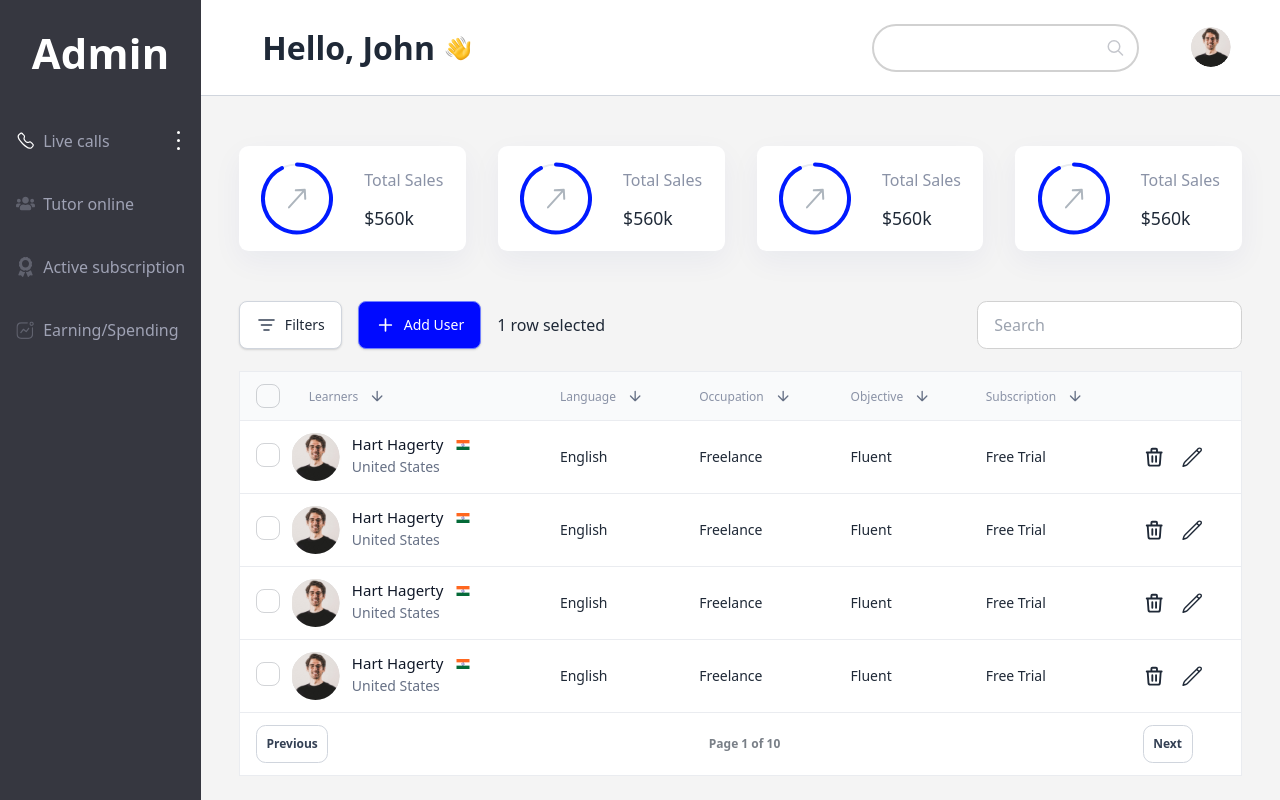
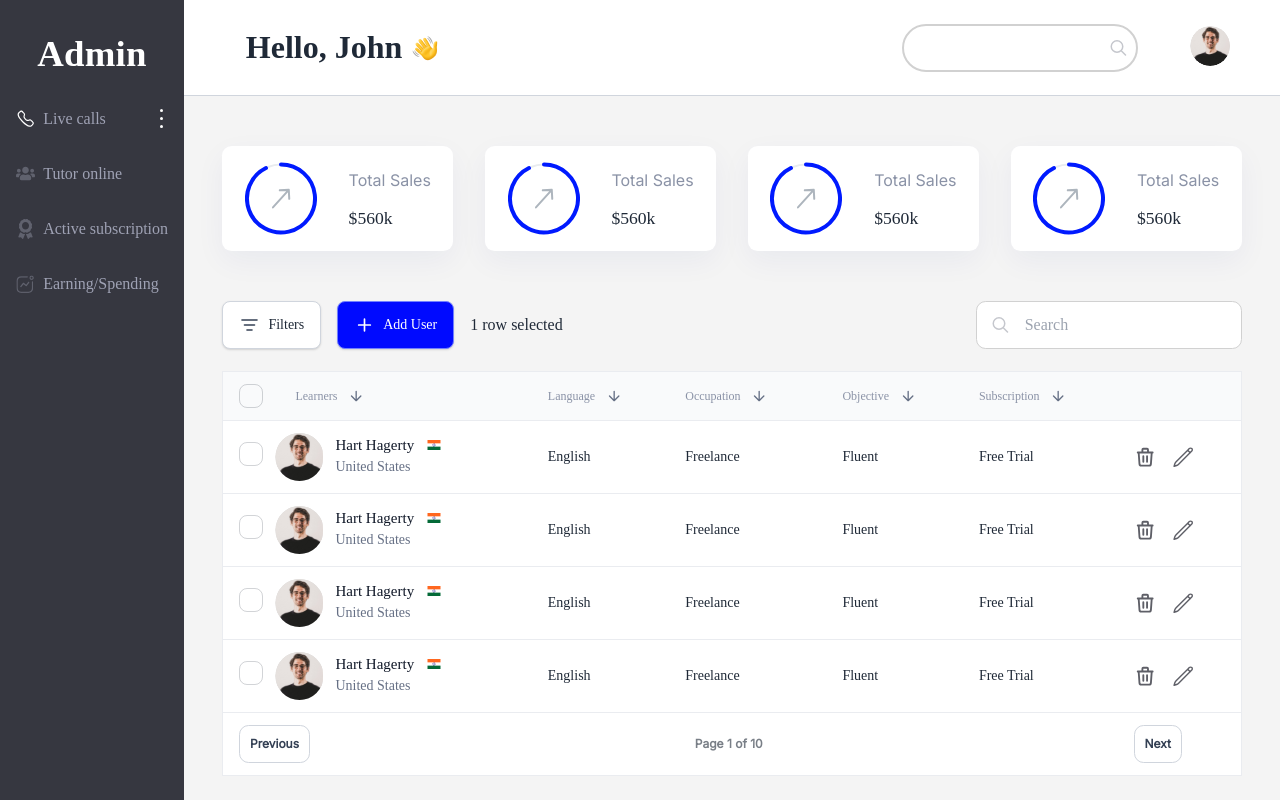
Before and after one commit to patrice012/dashboard-UI, a React (Vite) app: page / in a window 1280 px wide. Built offline with nearby package versions, Linux system fonts and the light colour scheme.

Commit message:
add laptop design

```diff
--- a/src/components/NavBar.jsx
+++ b/src/components/NavBar.jsx
@@ -1,14 +1,14 @@
 const NavBar = () => {
   return (
     <div className="navbar">
-      <div className="max-container inline-flex">
+      <div className="max-container">
         <div className="">
-          <p className="btn btn-ghost normal-case text-xl">
+          <p className="btn btn-ghost normal-case text-l">
             <span className="intro">Hello, John</span>
             <img src="/src/assets/hola.png" />
           </p>
         </div>
-        <div className="inline-flex">
+        <div className="navbar--search">
           <div className="form-control search--container">
             <input
               type="text"
--- a/src/pages/Dashboard.jsx
+++ b/src/pages/Dashboard.jsx
@@ -20,7 +20,7 @@ const CallDetail = () => {
               </div>
             </div>
             <div>
-              <div className="inline-flex user">
+              <div className="user">
                 <span className="user--name">Hart Hagerty</span>
                 <span>
                   <img src="/src/assets/flag.png" />
@@ -57,7 +57,7 @@ const CallHistory = () => {
           {/* head */}
           <thead className="">
             <tr>
-              <th className="inline-flex">
+              <th>
                 <label>
                   <input type="checkbox" className="checkbox" />
                 </label>
@@ -158,7 +158,7 @@ const OutComes = () => {
 const ContentAction = () => {
   return (
     <section className="action inline-container">
-      <div className="max-container inline-flex">
+      <div className="max-container">
         <div className="action--buttons">
           <button className="btn filter">
             <img src="/src/assets/Filters-lines.svg" />
@@ -172,6 +172,7 @@ const ContentAction = () => {
         </div>
         <div className="form-control action--search">
           <input type="text" placeholder="Search" className="input" />
+          <img src="/src/assets/search.svg" />
         </div>
       </div>
     </section>
@@ -196,13 +197,14 @@ const Dashboard = () => {
         <input id="my-drawer-2" type="checkbox" className="drawer-toggle" />
         <div className="drawer-content  content-bg">
           {/* Page content here */}
-          <Content />
           <label
             htmlFor="my-drawer-2"
             className="btn btn-primary drawer-button lg:hidden"
           >
             Open pannel
           </label>
+          <Content />
+
         </div>
         <div className="drawer-side sideBar">
           <label htmlFor="my-drawer-2" className="drawer-overlay"></label>
--- a/src/pages/_dashboard.scss
+++ b/src/pages/_dashboard.scss
@@ -11,28 +11,13 @@
 .admin {
   color: var(--white-color);
   text-align: center;
-  font-size: 2.6125rem;
+  font-size: 2.3rem;
   font-style: normal;
   font-weight: 700;
   line-height: normal;
   letter-spacing: 0.0125rem;
-  margin-block: 1.5rem 2rem;
+  margin-block: 2rem 1rem;
 }
-
-// ===============
-
-// .drawer {
-
-//   @include u.breakpoint(medium) {
-//   grid-template-columns: 220px 1fr !important; // rset to max-content 1fr to screen width larger than 1024px
-//   }
-// }
-
-.menu {
-  padding: 0 !important;
-}
-
-// ====================
 
 .admin,
 .link--container {
@@ -40,13 +25,8 @@
 }
 
 .link--container {
-  display: flex;
-  justify-content: center;
-  align-items: flex-start;
-  flex-direction: column;
-  row-gap: 0.5rem;
-
-
+  @include u.flex($align: flex-start, $justify: center, $direction: column);
+  // row-gap: 0.5rem;
 }
 
 .sideBard-link {
@@ -56,13 +36,12 @@
   align-items: center;
   justify-items: space-between;
   width: 100%;
-
   padding: 0.6rem 0rem;
   &:hover {
     fill: var(--white-color);
     background-color: var(--icon-hover);
     border-left: 0.1875rem solid var(--white-color);
-    transition: background-color .3s ease-out;
+    transition: background-color 0.3s ease-out;
   }
 
   & > * {
@@ -79,13 +58,13 @@
   & a,
   & svg {
     color: var(--second-text-color-light);
+
+    &:hover {
+    color: var(--panel-color);
+    transition: color 0.3s ease-out;
+    }
   }
 
-  & a:hover,
-  & svg:hover {
-    color: var(--panel-color);
-    transition: color .3s ease-out;
-  }
 
   & a {
     font-size: 1rem;
@@ -96,16 +75,11 @@
 
 .sideBard-icon--left {
   justify-self: flex-end;
-  padding: 0 .8rem 0 0 !important;
+  padding: 0 0.8rem 0 0 !important;
 }
 
 // nav-bar
 
-.max-container {
-  margin: 0 auto;
-  width: 93%; // fixe issue here
-  max-width: 1440px;
-}
 
 .navbar {
   background-color: var(--white-color);
@@ -113,18 +87,16 @@
   height: 6rem;
   padding: 0.625rem 1.625rem;
   padding-inline: 1rem;
+
+  & > div,
+  &--search {
+    @include u.flex($justify: space-between, $align: center);
+  }
 }
 
 .inline-container {
   display: grid;
   place-items: center;
-}
-
-.inline-flex {
-  max-width: 100%;
-  display: flex;
-  justify-content: space-between;
-  align-items: center;
 }
 
 .intro {
@@ -178,7 +150,6 @@ row-gap: 2rem;
     column-gap: 2rem;
     row-gap: 0;
   }
-
 }
 
 .sell-card {
@@ -190,7 +161,7 @@ row-gap: 2rem;
   background: var(--white-color);
 
   /* card1 */
-  box-shadow: 0px 10px 30px 0px var(--card-shadow);
+  box-shadow: 0px 0.625rem 1.875rem 0px var(--card-shadow); // 10px 30px
 }
 
 .card--text {
@@ -215,8 +186,12 @@ row-gap: 2rem;
 
 table.callHistory {
   border-radius: var(--radius) !important;
+
+  & thead > tr > th:first-child {
+    column-gap: 2rem;
+    @include u.flex($align: center, $justify: flex-start);
   }
-
+}
 
 .callHistory thead {
   border: 1px solid var(--white-border);
@@ -259,19 +234,17 @@ table.callHistory {
     & svg {
       width: 1.4rem;
       height: 1.4rem;
-      color: var(--icon-gray);
+      color: var(--icon-hover);
     }
   }
 }
 
 .user {
-  display: flex;
-  align-items: center;
-  justify-content: flex-start;
+  @include u.flex($align: center, $justify: flex-start);
   column-gap: 0.8rem;
 
   &--name {
-    color: #101828;
+    color: var(--main-color);
     // font-family: Circular Std;
     font-size: 0.9375rem;
     font-style: normal;
@@ -314,6 +287,10 @@ table.callHistory {
 .action {
   margin-block-end: 1.4rem;
 
+  & > div {
+    @include u.flex($justify: space-between, $align: center);
+  }
+
   &--buttons {
     display: flex;
     align-items: center;
@@ -323,10 +300,10 @@ table.callHistory {
   & button {
     font-weight: 400;
     text-transform: capitalize;
-    box-shadow: 0px 0.0625rem 0.125rem 0px var(--border-color); //0 1px 2px 0
+    box-shadow: 0 0.0625rem 0.125rem 0 var(--border-color); //0 1px 2px 0
 
     &.filter {
-      border: 1px solid var(--icon-gray-light);
+      border: 0.0625rem solid var(--icon-gray-light);
       background: var(--white-color);
 
       &:hover {
@@ -336,8 +313,8 @@ table.callHistory {
     }
 
     &.add-user {
-      background:var(--btn-color);
-      border: 1px solid var(--btn-hover-color);
+      background: var(--btn-color);
+      border: 0.0625rem solid var(--btn-hover-color);
       color: var(--white-color);
 
       &:hover {
@@ -349,11 +326,18 @@ table.callHistory {
   // into mixin
   &--search {
     width: fit-content;
+    position: relative;
 
     & input {
       border-radius: var(--radius, 0.6rem) !important;
       border: 1px solid var(--border-color);
       background: var(--white-color);
+      padding-inline-start: 3rem;
+    }
+
+    & img,
+    & svg {
+      left: 6%;
     }
   }
 }
--- a/src/styles/globals/_boilerplate.scss
+++ b/src/styles/globals/_boilerplate.scss
@@ -21,4 +21,26 @@ img {
 
 button {
 border-radius:var(--radius, 0.6rem);
+
 }
+
+.max-container {
+  margin: 0 auto;
+  width: 93%; // fixe issue here
+  max-width: 1440px !important;
+}
+
+// =============== tailwind reset
+
+.menu {
+  padding: 0 !important;
+}
+
+// .drawer {
+//   position: fixed;
+//   top: 45px;
+//   left: 20px;
+//   transform: translate(15px 23px);
+// }
+
+// ====================
--- a/src/styles/globals/_color.scss
+++ b/src/styles/globals/_color.scss
@@ -1,4 +1,5 @@
 :root {
+  --main-color:rgb(16, 24, 40);
   --white-color: rgba(255, 255, 255, 1);
   --btn-color: rgba(0, 10, 255, 1);
   --btn-hover-color: rgba(114, 128, 255, 1);
@@ -14,5 +15,6 @@
   --second-text-color: rgba(138, 146, 166, 1);
   --icon-hover: rgba(78, 79, 88, 0.908);
 
+  // use another partials files for other varaibles
   --radius: 0.6rem;
 }
--- a/src/styles/globals/_typography.scss
+++ b/src/styles/globals/_typography.scss
@@ -0,0 +1,13 @@
+@use '../utils/font' as font;
+
+body {
+font-family: font.$circular;
+}
+
+.admin, .intro {
+font-family: font.$product-sans
+}
+
+.card--text h4, tfoot th {
+font-family: font.$inter
+}
--- a/src/styles/index.css
+++ b/src/styles/index.css
@@ -54,6 +54,7 @@ a {
 }
 
 :root {
+  --main-color:rgb(16, 24, 40);
   --white-color: rgba(255, 255, 255, 1);
   --btn-color: rgba(0, 10, 255, 1);
   --btn-hover-color: rgba(114, 128, 255, 1);
@@ -69,6 +70,18 @@ a {
   --second-text-color: rgba(138, 146, 166, 1);
   --icon-hover: rgba(78, 79, 88, 0.908);
   --radius: 0.6rem;
+}
+
+body {
+  font-family: Circular Std;
+}
+
+.admin, .intro {
+  font-family: Product Sans;
+}
+
+.card--text h4, tfoot th {
+  font-family: Inter;
 }
 
 html {
@@ -96,6 +109,16 @@ button {
   border-radius: var(--radius, 0.6rem);
 }
 
+.max-container {
+  margin: 0 auto;
+  width: 93%;
+  max-width: 1440px !important;
+}
+
+.menu {
+  padding: 0 !important;
+}
+
 .bg-main {
   background-color: var(--panel-bg);
 }
@@ -107,16 +130,12 @@ button {
 .admin {
   color: var(--white-color);
   text-align: center;
-  font-size: 2.6125rem;
+  font-size: 2.3rem;
   font-style: normal;
   font-weight: 700;
   line-height: normal;
   letter-spacing: 0.0125rem;
-  margin-block: 1.5rem 2rem;
-}
-
-.menu {
-  padding: 0 !important;
+  margin-block: 2rem 1rem;
 }
 
 .admin,
@@ -129,7 +148,8 @@ button {
   justify-content: center;
   align-items: flex-start;
   flex-direction: column;
-  row-gap: 0.5rem;
+  flex-wrap: nowrap;
+  max-width: 100%;
 }
 
 .sideBard-link {
@@ -175,12 +195,6 @@ button {
   padding: 0 0.8rem 0 0 !important;
 }
 
-.max-container {
-  margin: 0 auto;
-  width: 93%;
-  max-width: 1440px;
-}
-
 .navbar {
   background-color: var(--white-color);
   border-bottom: 1px solid var(--icon-gray-light);
@@ -188,17 +202,18 @@ button {
   padding: 0.625rem 1.625rem;
   padding-inline: 1rem;
 }
+.navbar > div, .navbar--search {
+  display: flex;
+  justify-content: space-between;
+  align-items: center;
+  flex-direction: row;
+  flex-wrap: nowrap;
+  max-width: 100%;
+}
 
 .inline-container {
   display: grid;
   place-items: center;
-}
-
-.inline-flex {
-  max-width: 100%;
-  display: flex;
-  justify-content: space-between;
-  align-items: center;
 }
 
 .intro {
@@ -262,7 +277,7 @@ button {
   border-radius: var(--radius, 0.6rem);
   background: var(--white-color);
   /* card1 */
-  box-shadow: 0px 10px 30px 0px var(--card-shadow);
+  box-shadow: 0px 0.625rem 1.875rem 0px var(--card-shadow);
 }
 
 .card--text {
@@ -282,6 +297,16 @@ button {
 
 table.callHistory {
   border-radius: var(--radius) !important;
+}
+table.callHistory thead > tr > th:first-child {
+  -moz-column-gap: 2rem;
+       column-gap: 2rem;
+  display: flex;
+  justify-content: flex-start;
+  align-items: center;
+  flex-direction: row;
+  flex-wrap: nowrap;
+  max-width: 100%;
 }
 
 .callHistory thead {
@@ -324,18 +349,21 @@ table.callHistory {
 .row-action div svg {
   width: 1.4rem;
   height: 1.4rem;
-  color: var(--icon-gray);
+  color: var(--icon-hover);
 }
 
 .user {
   display: flex;
+  justify-content: flex-start;
   align-items: center;
-  justify-content: flex-start;
+  flex-direction: row;
+  flex-wrap: nowrap;
+  max-width: 100%;
   -moz-column-gap: 0.8rem;
        column-gap: 0.8rem;
 }
 .user--name {
-  color: #101828;
+  color: var(--main-color);
   font-size: 0.9375rem;
   font-style: normal;
   font-weight: 450;
@@ -368,6 +396,14 @@ table.callHistory {
 .action {
   margin-block-end: 1.4rem;
 }
+.action > div {
+  display: flex;
+  justify-content: space-between;
+  align-items: center;
+  flex-direction: row;
+  flex-wrap: nowrap;
+  max-width: 100%;
+}
 .action--buttons {
   display: flex;
   align-items: center;
@@ -377,10 +413,10 @@ table.callHistory {
 .action button {
   font-weight: 400;
   text-transform: capitalize;
-  box-shadow: 0px 0.0625rem 0.125rem 0px var(--border-color);
+  box-shadow: 0 0.0625rem 0.125rem 0 var(--border-color);
 }
 .action button.filter {
-  border: 1px solid var(--icon-gray-light);
+  border: 0.0625rem solid var(--icon-gray-light);
   background: var(--white-color);
 }
 .action button.filter:hover {
@@ -389,7 +425,7 @@ table.callHistory {
 }
 .action button.add-user {
   background: var(--btn-color);
-  border: 1px solid var(--btn-hover-color);
+  border: 0.0625rem solid var(--btn-hover-color);
   color: var(--white-color);
 }
 .action button.add-user:hover {
@@ -399,9 +435,14 @@ table.callHistory {
 .action--search {
   width: -moz-fit-content;
   width: fit-content;
+  position: relative;
 }
 .action--search input {
   border-radius: var(--radius, 0.6rem) !important;
   border: 1px solid var(--border-color);
   background: var(--white-color);
+  padding-inline-start: 3rem;
+}
+.action--search img, .action--search svg {
+  left: 6%;
 }/*# sourceMappingURL=index.css.map */
--- a/src/styles/utils/_font.scss
+++ b/src/styles/utils/_font.scss
@@ -1 +1,5 @@
 @import url('https://fonts.googleapis.com/css2?family=Inter&display=swap');
+
+$circular:Circular Std;
+$product-sans:Product Sans;
+$inter:Inter;
--- a/src/styles/utils/_index.scss
+++ b/src/styles/utils/_index.scss
@@ -1,2 +1,3 @@
 @forward'breakpoints';
 @forward'font';
+@forward 'mixins';
```
Also changed, not shown: src/styles/utils/_mixins.scss (added, +18 -0 lines), 1 other file (tests, documents, lock files or other folders). Lines whose indentation alone changed are shown as unchanged.
